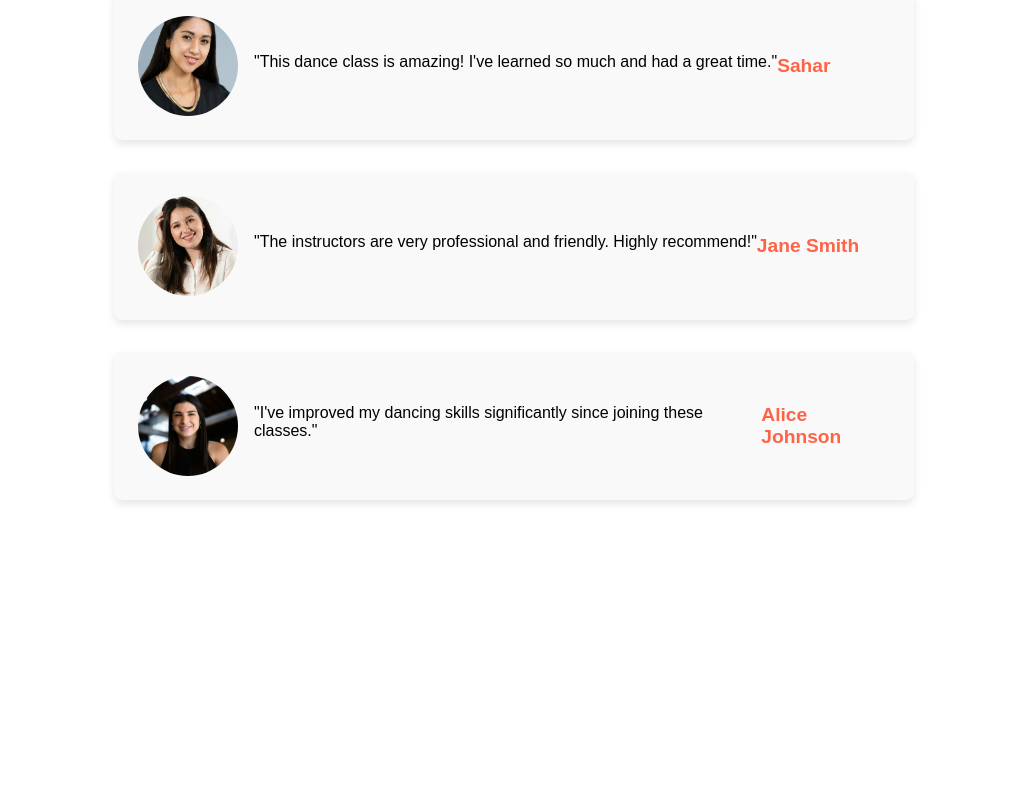
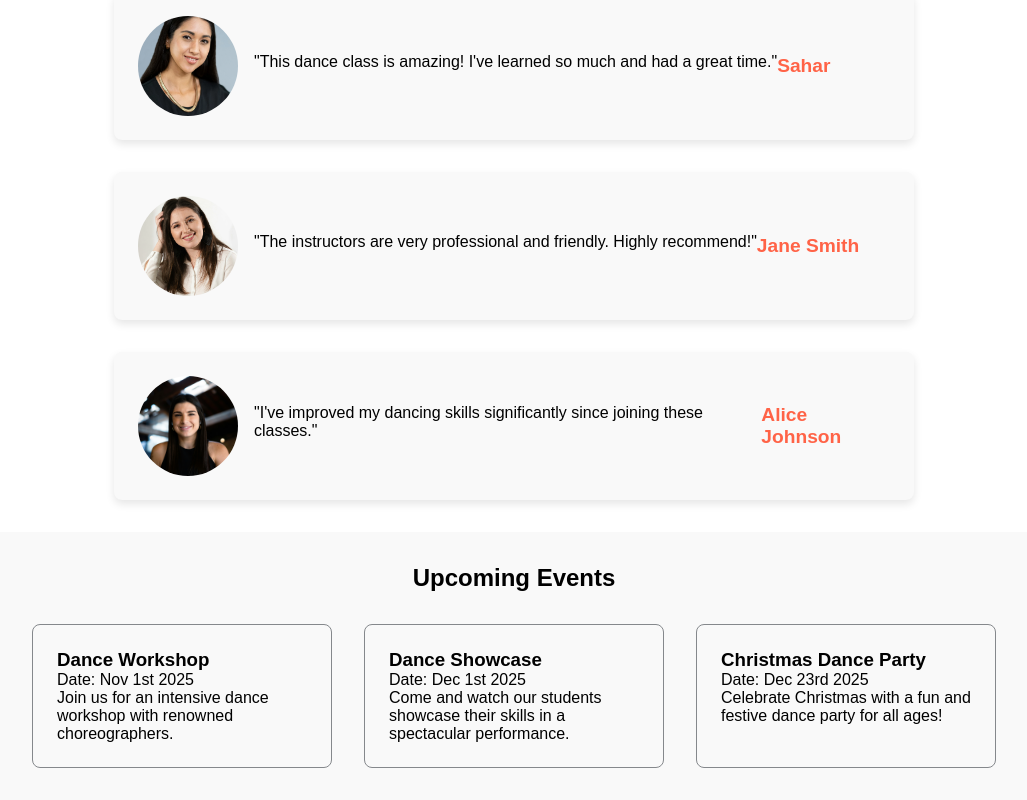
Before and after one commit to divishram/Dance-Academy, a React (Vite) app: page / in a window 1280 px wide. Shown: the part 2409-3209 px from the top of the page, without its empty margins (126-1153 px from the left). Before the commit the page ends 2941 px from the top, so only its background shows below. Built offline with nearby package versions, Linux system fonts and the light colour scheme.

Commit message:
Add event section

```diff
--- a/src/App.tsx
+++ b/src/App.tsx
@@ -4,6 +4,7 @@ import DanceSchedule from "./components/DanceSchedule/DanceSchedule";
 import DanceServices from "./components/DanceServices/DanceServices";
 import Instructor from "./components/Instructor/Instructor";
 import TestimonailsSection from "./components/Testimonials/TestimonialsSection";
+import EventSection from "./components/UpcomingEvents/EventSection";
 import "./App.css";
 
 // Sample data
@@ -24,6 +25,7 @@ const App: React.FC = () => {
       <DanceServices/>
       <Instructor/>
       <TestimonailsSection/>
+      <EventSection/>
 
     </div>
   );
--- /dev/null
+++ b/src/components/UpcomingEvents/Event.tsx
@@ -0,0 +1,24 @@
+import React from "react";
+import styles from './Events.module.css';
+
+interface EventProps {
+    eventName:   string;
+    date:        string;
+    description: string;
+}
+
+const Event: React.FC<EventProps> = ({
+    eventName,
+    date,
+    description
+}) => {
+    return (
+        <div className={styles['event-card']}>
+            <h3>{eventName}</h3>
+            <p>Date: {date}</p>
+            <p>{description}</p>
+        </div>
+    )
+}
+
+export default Event;
--- /dev/null
+++ b/src/components/UpcomingEvents/EventSection.tsx
@@ -0,0 +1,51 @@
+import React from "react";
+import Event from "./Event";
+import styles from "./Events.module.css";
+
+interface EventData {
+    event:       string;
+    date:        string;
+    description: string;
+    id:          number;
+}
+
+const EventSection: React.FC = () => {
+    const events: EventData[] = [
+        {
+            event: 'Dance Workshop',
+            date:   'Nov 1st 2025',
+            description: "Join us for an intensive dance workshop with renowned choreographers.",
+            id: 1
+        },
+        {
+            event: 'Dance Showcase',
+            date:   'Dec 1st 2025',
+            description: "Come and watch our students showcase their skills in a spectacular performance.",
+            id: 2
+        },
+        {
+            event: 'Christmas Dance Party',
+            date:   'Dec 23rd 2025',
+            description: "Celebrate Christmas with a fun and festive dance party for all ages!",
+            id: 3
+        },
+    ];
+
+    return (
+        <section className={styles['events']}>
+            <h2>Upcoming Events</h2>
+            <div className={styles['event-cards']}>
+                {events.map((element, id) => (
+                    <Event
+                    key={id}
+                    eventName={element.event}
+                    date={element.date}
+                    description={element.description}
+                    />
+                ))}
+            </div>
+        </section>
+    )
+}
+
+export default EventSection;
--- /dev/null
+++ b/src/components/UpcomingEvents/Events.module.css
@@ -0,0 +1,35 @@
+:root {
+    --white: #f9f9f9;
+    --black: #36383f;
+    --gray: #85888c;
+    --blue: rgb(18, 90, 90);
+    --text-color: #000;
+  }
+
+.events {
+    padding: 2rem 1rem;
+    background-color: var(--white);
+    color: var(--text-color);
+    text-align: center;
+  }
+
+  .events h2 {
+    margin-bottom: 2rem;
+  }
+
+  .event-cards {
+    display: flex;
+    flex-wrap: wrap;
+    justify-content: center;
+    gap: 2rem;
+  }
+
+  .event-card {
+    background-color: var(--white);
+    border: 1px solid var(--gray);
+    border-radius: 8px;
+    padding: 1.5rem;
+    width: 100%;
+    max-width: 300px;
+    text-align: left;
+  }
```
